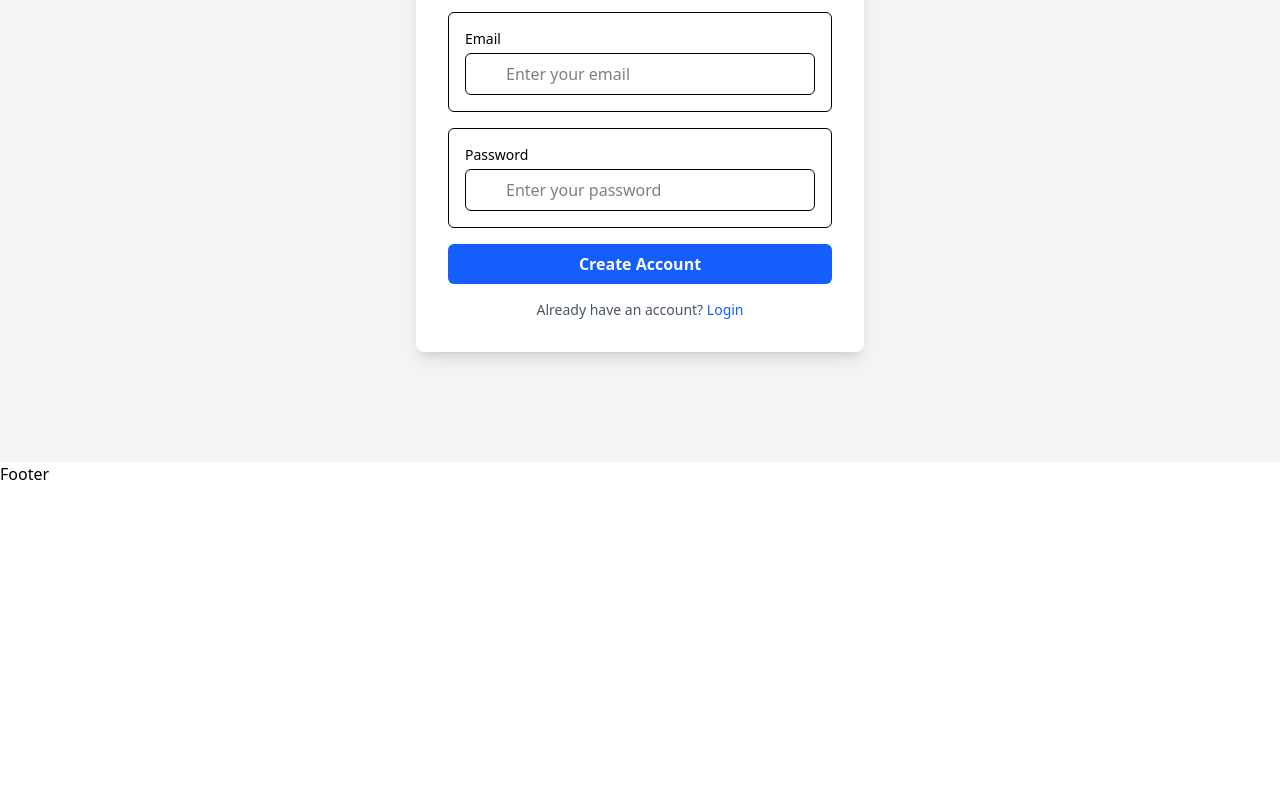
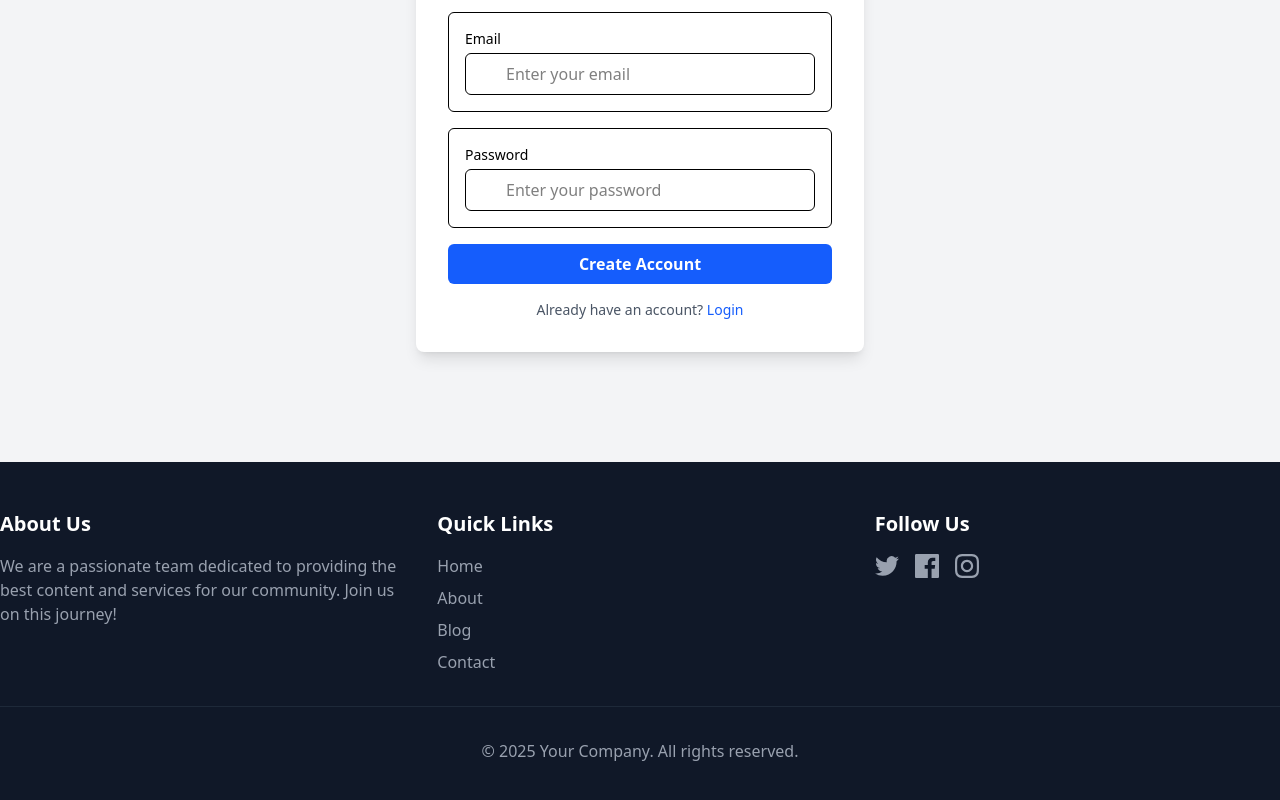
Before and after one commit to jamalimubashirali/Blog-Webiste, a React (Vite) app: page /signup in a window 1280 px wide. Shown: the part 410-1210 px from the top of the page. Before the commit the page ends 896 px from the top, so only its background shows below. Built offline with nearby package versions, Linux system fonts and the light colour scheme; no server answers.

Commit message:
Working on pages and features of HomePage

```diff
--- a/src/appwrite/post.service.js
+++ b/src/appwrite/post.service.js
@@ -4,12 +4,12 @@ import conf from "../conf/config.js";
 class DatabaseService {
 
   constructor() {
-    const baseURL = conf.backendUri || "http://localhost:5000/api"
+    this.baseURL = conf.backendUri || "http://localhost:5000/api"
   }
 
   async createPost(postData) {
     try {
-      const response = await axios.post(`${baseURL}/posts/`, {
+      const response = await axios.post(`${this.baseURL}/posts/`, {
         ...postData
       } , {
         headers : {
@@ -26,7 +26,7 @@ class DatabaseService {
 
   async updatePost(slug, updatedPostData) {
     try {
-      const response = await axios.patch(`${baseURL}/posts/:${slug}`, {
+      const response = await axios.patch(`${this.baseURL}/posts/:${slug}`, {
         ...updatedPostData
       }, {
         headers : {
@@ -42,7 +42,7 @@ class DatabaseService {
 
   async deletePost(slug) {  // Fixed parameter destructuring
     try {
-      const response = await axios.delete(`${baseURL}/posts/:${slug}`, {
+      const response = await axios.delete(`${this.baseURL}/posts/:${slug}`, {
         withCredentials : true
       });
       return true
@@ -54,7 +54,7 @@ class DatabaseService {
 
   async getPost(slug) {
     try {
-      const response = await axios.get(`${baseURL}/posts/:${slug}` , {
+      const response = await axios.get(`${this.baseURL}/posts/:${slug}` , {
         withCredentials : true,
       });
       return response.data;
@@ -64,9 +64,9 @@ class DatabaseService {
     }
   }
 
-  async getDocuments(queries = [Query.equal("status", "active")]) { // Fixed typo
+  async getDocuments() { // Fixed typo
     try {
-      const response = await axios.get(`${baseURL}/posts/` , {
+      const response = await axios.get(`${this.baseURL}/posts/` , {
         withCredentials : true
       });
       return response.data;
--- a/src/components/Footer.jsx
+++ b/src/components/Footer.jsx
@@ -1,11 +1,121 @@
-import React from 'react';
+import React from "react";
+import Container from "./Container";
 
 const Footer = () => {
   return (
-    <div>
-      <h1>Footer</h1>
-    </div>
-  )
-}
+    <footer className="bg-gray-900 text-white py-12">
+      <Container>
+        <div className="grid grid-cols-1 md:grid-cols-3 gap-8">
+          {/* About Section */}
+          <div>
+            <h2 className="text-xl font-bold mb-4">About Us</h2>
+            <p className="text-gray-400">
+              We are a passionate team dedicated to providing the best content
+              and services for our community. Join us on this journey!
+            </p>
+          </div>
+
+          {/* Quick Links Section */}
+          <div>
+            <h2 className="text-xl font-bold mb-4">Quick Links</h2>
+            <ul className="space-y-2">
+              <li>
+                <a
+                  href="/"
+                  className="text-gray-400 hover:text-white transition-colors duration-300"
+                >
+                  Home
+                </a>
+              </li>
+              <li>
+                <a
+                  href="/about"
+                  className="text-gray-400 hover:text-white transition-colors duration-300"
+                >
+                  About
+                </a>
+              </li>
+              <li>
+                <a
+                  href="/blog"
+                  className="text-gray-400 hover:text-white transition-colors duration-300"
+                >
+                  Blog
+                </a>
+              </li>
+              <li>
+                <a
+                  href="/contact"
+                  className="text-gray-400 hover:text-white transition-colors duration-300"
+                >
+                  Contact
+                </a>
+              </li>
+            </ul>
+          </div>
+
+          {/* Social Media Section */}
+          <div>
+            <h2 className="text-xl font-bold mb-4">Follow Us</h2>
+            <div className="flex space-x-4">
+              <a
+                href="https://twitter.com"
+                target="_blank"
+                rel="noopener noreferrer"
+                className="text-gray-400 hover:text-white transition-colors duration-300"
+              >
+                <svg
+                  xmlns="http://www.w3.org/2000/svg"
+                  className="h-6 w-6"
+                  fill="currentColor"
+                  viewBox="0 0 24 24"
+                >
+                  <path d="M24 4.557a9.83 9.83 0 01-2.828.775 4.932 4.932 0 002.165-2.724 9.864 9.864 0 01-3.127 1.195 4.916 4.916 0 00-8.384 4.482A13.948 13.948 0 011.671 3.149a4.908 4.908 0 001.523 6.574 4.903 4.903 0 01-2.229-.616v.061a4.923 4.923 0 003.946 4.827 4.996 4.996 0 01-2.212.085 4.934 4.934 0 004.604 3.417 9.868 9.868 0 01-6.102 2.105c-.39 0-.779-.023-1.17-.067a13.995 13.995 0 007.557 2.209c9.054 0 14.002-7.496 14.002-13.985 0-.21 0-.42-.015-.63A9.935 9.935 0 0024 4.557z" />
+                </svg>
+              </a>
+              <a
+                href="https://facebook.com"
+                target="_blank"
+                rel="noopener noreferrer"
+                className="text-gray-400 hover:text-white transition-colors duration-300"
+              >
+                <svg
+                  xmlns="http://www.w3.org/2000/svg"
+                  className="h-6 w-6"
+                  fill="currentColor"
+                  viewBox="0 0 24 24"
+                >
+                  <path d="M22.675 0H1.325C.593 0 0 .593 0 1.325v21.351C0 23.407.593 24 1.325 24H12.82v-9.294H9.692v-3.622h3.128V8.413c0-3.1 1.893-4.788 4.659-4.788 1.325 0 2.463.099 2.795.143v3.24l-1.918.001c-1.504 0-1.795.715-1.795 1.763v2.313h3.587l-.467 3.622h-3.12V24h6.116c.732 0 1.325-.593 1.325-1.325V1.325C24 .593 23.407 0 22.675 0z" />
+                </svg>
+              </a>
+              <a
+                href="https://instagram.com"
+                target="_blank"
+                rel="noopener noreferrer"
+                className="text-gray-400 hover:text-white transition-colors duration-300"
+              >
+                <svg
+                  xmlns="http://www.w3.org/2000/svg"
+                  className="h-6 w-6"
+                  fill="currentColor"
+                  viewBox="0 0 24 24"
+                >
+                  <path d="M12 2.163c3.204 0 3.584.012 4.85.07 3.252.148 4.771 1.691 4.919 4.919.058 1.265.069 1.645.069 4.849 0 3.205-.012 3.584-.069 4.849-.149 3.225-1.664 4.771-4.919 4.919-1.266.058-1.644.07-4.85.07-3.204 0-3.584-.012-4.849-.07-3.26-.149-4.771-1.699-4.919-4.92-.058-1.265-.07-1.644-.07-4.849 0-3.204.013-3.583.07-4.849.149-3.227 1.664-4.771 4.919-4.919 1.266-.057 1.645-.069 4.849-.069zm0-2.163c-3.259 0-3.667.014-4.947.072-4.358.2-6.78 2.618-6.98 6.98-.059 1.281-.073 1.689-.073 4.948 0 3.259.014 3.668.072 4.948.2 4.358 2.618 6.78 6.98 6.98 1.281.058 1.689.072 4.948.072 3.259 0 3.668-.014 4.948-.072 4.354-.2 6.782-2.618 6.979-6.98.059-1.28.073-1.689.073-4.948 0-3.259-.014-3.667-.072-4.947-.196-4.354-2.617-6.78-6.979-6.98-1.281-.059-1.69-.073-4.949-.073zm0 5.838c-3.403 0-6.162 2.759-6.162 6.162s2.759 6.163 6.162 6.163 6.162-2.759 6.162-6.163c0-3.403-2.759-6.162-6.162-6.162zm0 10.162c-2.209 0-4-1.79-4-4 0-2.209 1.791-4 4-4s4 1.791 4 4c0 2.21-1.791 4-4 4z" />
+                </svg>
+              </a>
+            </div>
+          </div>
+        </div>
+
+        {/* Copyright Section */}
+        <div className="border-t border-gray-800 mt-8 pt-8 text-center">
+          <p className="text-gray-400">
+            &copy; {new Date().getFullYear()} Your Company. All rights reserved.
+          </p>
+        </div>
+      </Container>
+    </footer>
+  );
+};
 
 export default Footer;
--- a/src/pages/HomePage.jsx
+++ b/src/pages/HomePage.jsx
@@ -1,14 +1,62 @@
-import React from 'react'
-import { Container } from '../components'
+import React, { useEffect, useState } from 'react';
+import { Container, PostCard } from '../components';
+import databaseService from '../appwrite/post.service';
 
 const HomePage = () => {
-  return (
-    <div>
+  const [posts, setPosts] = useState([]);
+  const [error, setError] = useState(true);
+
+  useEffect(() => {
+    (async () => {
+      const posts = await databaseService.getDocuments();
+      if (posts) {
+        setPosts(posts);
+        setError(false);
+      }
+    })();
+  }, []);
+
+  return error ? (
+    <div className="min-h-screen flex items-center justify-center bg-gray-100">
       <Container>
-        <h1 className='text-center'>This is Home Page</h1>
+        <h1 className="text-2xl font-bold text-red-600">
+          An Error Occurred while fetching the Posts
+        </h1>
       </Container>
     </div>
-  )
-}
+  ) : (
+    <div>
+      {/* Hero Section */}
+      <section className="bg-blue-50 py-20">
+        <Container>
+          <div className="text-center">
+            <h1 className="text-4xl font-bold text-gray-800 mb-4">
+              Welcome to the Blog
+            </h1>
+            <p className="text-lg text-gray-600">
+              Explore the latest posts and updates.
+            </p>
+          </div>
+        </Container>
+      </section>
+
+      {/* Show all Posts Section */}
+      <section className="py-12">
+        <Container>
+          <div className="grid grid-cols-1 sm:grid-cols-2 lg:grid-cols-3 gap-6">
+            {posts.map((post) => (
+              <PostCard
+                key={post._id}
+                $id={post._id}
+                title={post.title}
+                featuredImage={post.featuredImage}
+              />
+            ))}
+          </div>
+        </Container>
+      </section>
+    </div>
+  );
+};
 
 export default HomePage;
```
